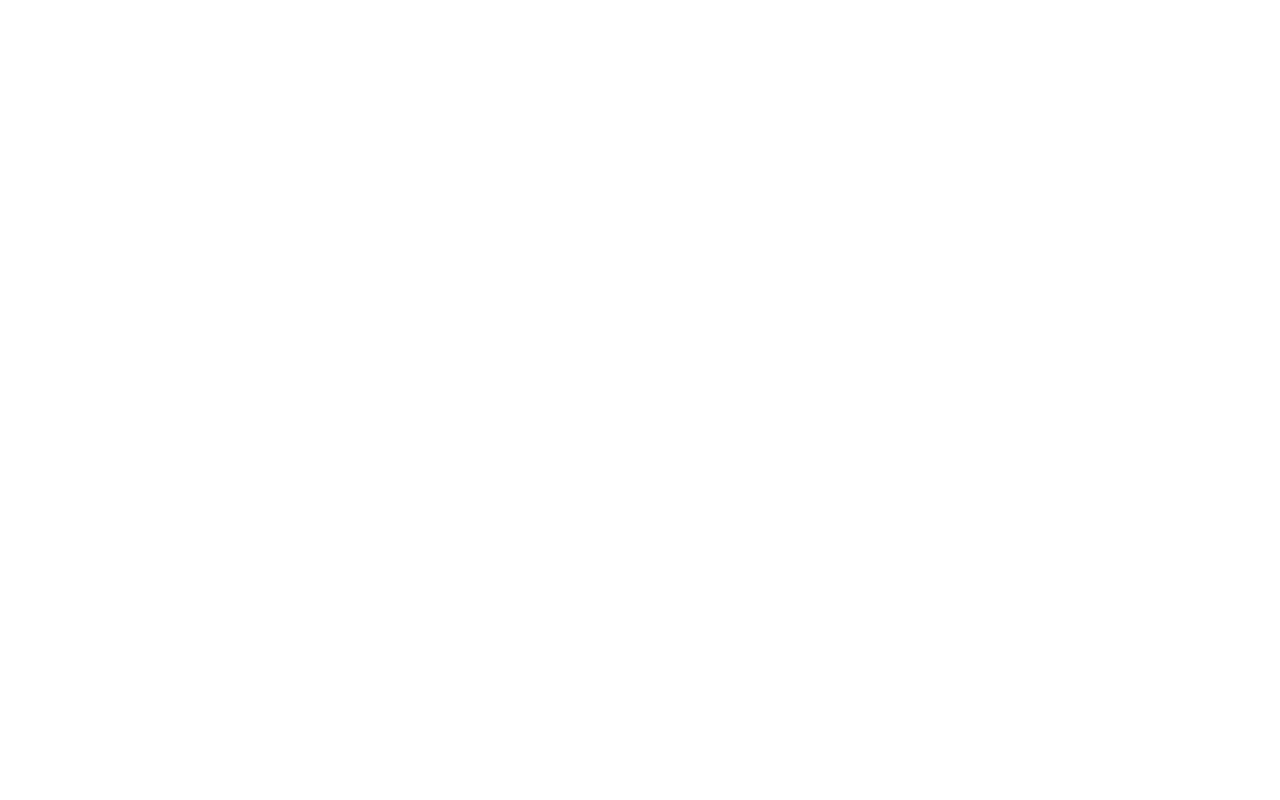
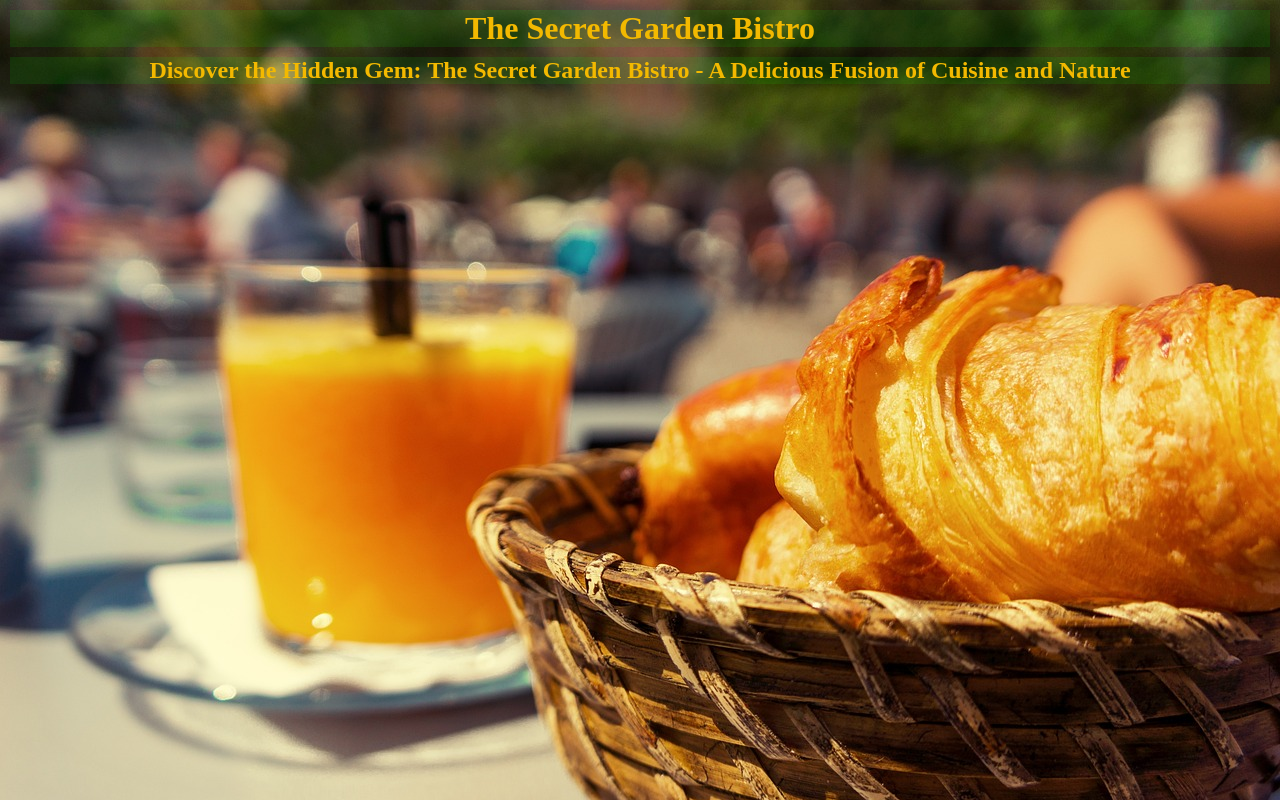
Before and after one commit to madaooftheblues/odin-restaurant-page, a website built with webpack: page dist/index.html in a window 1280 px wide. Built offline with nearby package versions, Linux system fonts and the light colour scheme.

Commit message:
Add basic structure

```diff
--- a/src/index.js
+++ b/src/index.js
@@ -0,0 +1,20 @@
+import Background from "./secret_garden_bistro.jpg";
+import "./styles.css";
+
+const content = document.getElementById("content");
+const name = document.createElement("h1");
+name.innerText = "The Secret Garden Bistro";
+name.classList.add("name");
+
+const heading = document.createElement("h2");
+heading.innerText =
+  "Discover the Hidden Gem: The Secret Garden Bistro - A Delicious Fusion of Cuisine and Nature";
+heading.classList.add("heading");
+
+const image = new Image();
+image.src = Background;
+image.classList.add("image");
+document.body.style.backgroundImage = `url(${image.src})`;
+document.body.style.backgroundRepeat = "no-repeat";
+document.body.style.backgroundSize = "cover";
+content.append(name, heading);
--- /dev/null
+++ b/src/styles.css
@@ -0,0 +1,17 @@
+* {
+  box-sizing: border-box;
+  margin: 0;
+  padding: 0;
+}
+
+#content {
+  text-align: center;
+}
+
+.name,
+.heading,
+.description {
+  margin: 10px;
+  background-color: rgba(0, 255, 0, 0.1);
+  color: #f3b900;
+}
--- a/webpack.config.js
+++ b/webpack.config.js
@@ -2,8 +2,21 @@ const path = require("path");
 
 module.exports = {
   entry: "./src/index.js",
+
   output: {
     filename: "main.js",
     path: path.resolve(__dirname, "dist"),
   },
+  module: {
+    rules: [
+      {
+        test: /\.css$/i,
+        use: ["style-loader", "css-loader"],
+      },
+      {
+        test: /\.(jpg|png|jpeg|svg|gif)$/i,
+        type: "asset/resource",
+      },
+    ],
+  },
 };
```
Also changed, not shown: package.json (+6 -1 lines), dist/fd51e8db38945fb7cdbc.jpg (added), dist/index.html, dist/main.js (added), src/secret_garden_bistro.jpg (added), 1 other file.
